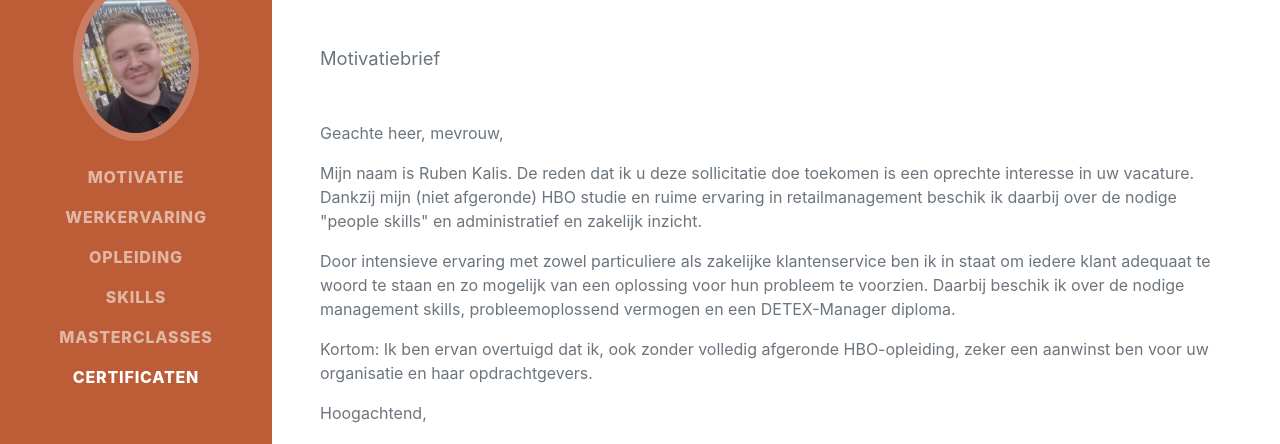
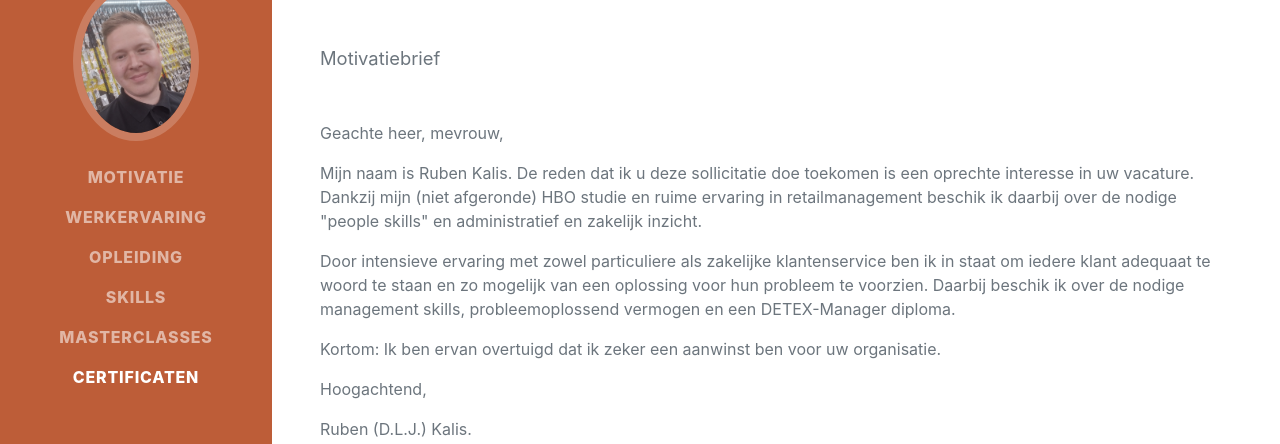
Before and after one commit to 23artifacts/CV, a plain HTML site: page index.html in a window 1280 px wide. Shown: the part 215-659 px from the top of the page. Drawn offline with nearby package versions, Linux system fonts and the light colour scheme; a web font is replaced by a local one.

Commit message:
Update index.html

```diff
--- a/index.html
+++ b/index.html
@@ -56,7 +56,7 @@
 	<p>Door intensieve ervaring met zowel particuliere als zakelijke klantenservice ben ik in staat om iedere klant adequaat te woord te staan en zo mogelijk van een oplossing voor hun probleem te voorzien.
 Daarbij beschik ik over de nodige management skills, probleemoplossend vermogen en een DETEX-Manager diploma.</p>
 
-		<p>Kortom: Ik ben ervan overtuigd dat ik, ook zonder volledig afgeronde HBO-opleiding, zeker een aanwinst ben voor uw organisatie en haar opdrachtgevers.</p>
+		<p>Kortom: Ik ben ervan overtuigd dat ik zeker een aanwinst ben voor uw organisatie.</p>
 
 <p>Hoogachtend,</p>
 
```
